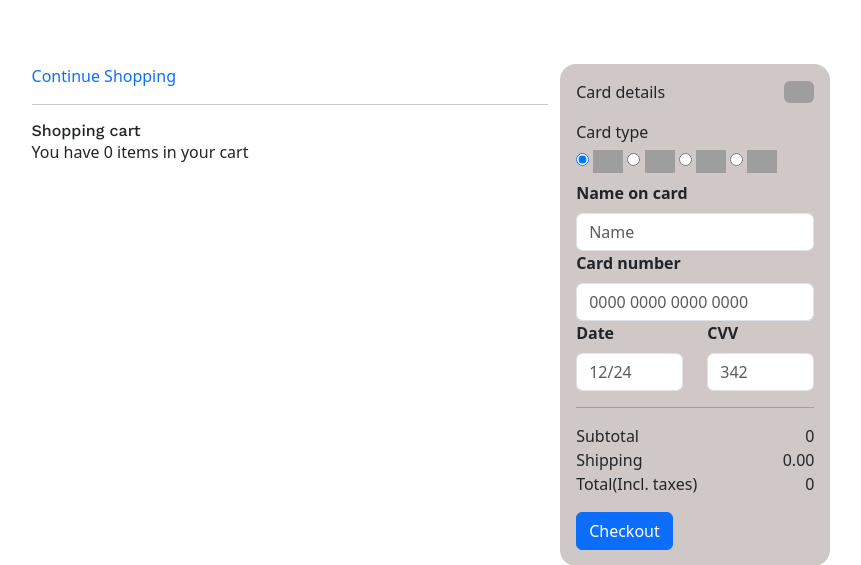
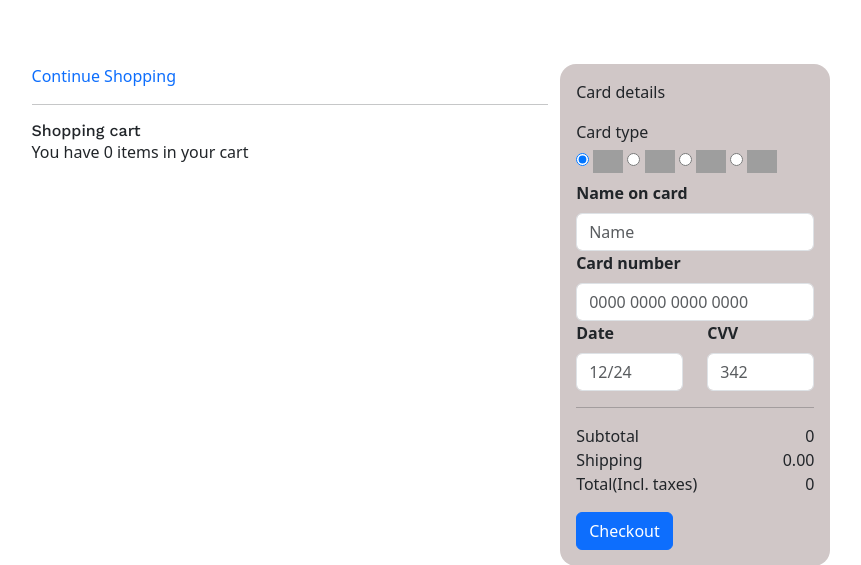
Before and after one commit to UzitheI/ResCaf, a Django app: page /menu/view_cart in a window 1280 px wide. Shown: the part 56-621 px from the top of the page, without its empty margins (215-1076 px from the left). Run offline with Django 5.2, Linux system fonts and the light colour scheme; the visitor is signed in with stand-in values (Sample User, id 1); data that the repository does not hold is empty; some libraries are stand-ins or nearby versions; grey boxes are pictures that could not be loaded.

Commit message:
image removed

```diff
--- a/mysite/templates/home_folder/cart.html
+++ b/mysite/templates/home_folder/cart.html
@@ -105,7 +105,7 @@
         </div>
         <div class="col-md-4 " style="background-color:#d0c7c7; padding:1em; border-radius:1em;">
             <div class="payment-info">
-                <div class="d-flex justify-content-between align-items-center"><span>Card details</span><img class="rounded" src="https://i.imgur.com/WU501C8.jpg" width="30"></div><span class="type d-block mt-3 mb-1">Card type</span><label class="radio"> <input type="radio" name="card" value="payment" checked> <span><img width="30" src="https://img.icons8.com/color/48/000000/mastercard.png"/></span> </label>
+                <div class="d-flex justify-content-between align-items-center"><span>Card details</span></div><span class="type d-block mt-3 mb-1">Card type</span><label class="radio"> <input type="radio" name="card" value="payment" checked> <span><img width="30" src="https://img.icons8.com/color/48/000000/mastercard.png"/></span> </label>
 
 <label class="radio"> <input type="radio" name="card" value="payment"> <span><img width="30" src="https://img.icons8.com/officel/48/000000/visa.png"/></span> </label>
 
```
